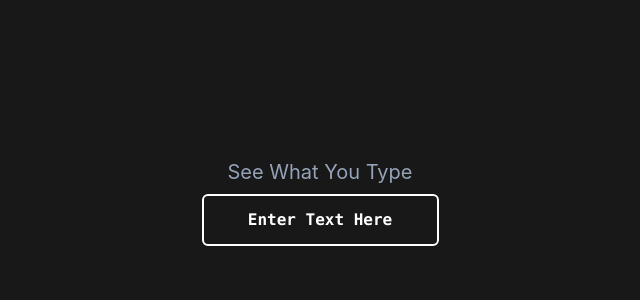
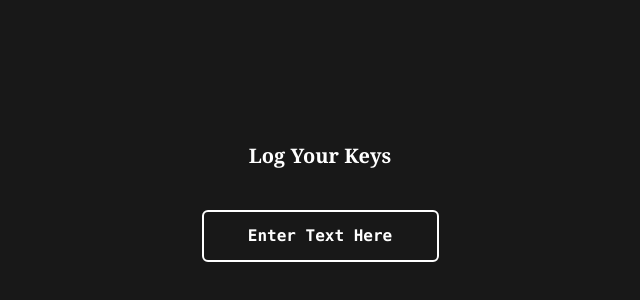
Before and after one commit to Killdroid2342/keylogger, a React (Vite) app: page / in a window 1280 px wide. Shown: the part 202-502 px from the top of the page, without its empty margins (320-960 px from the left). Built offline with nearby package versions, Linux system fonts and the light colour scheme.

Commit message:
changed names and styling

```diff
--- a/src/LoggingKeys/LoggingKeys.tsx
+++ b/src/LoggingKeys/LoggingKeys.tsx
@@ -1,25 +1,25 @@
 import React, { useState } from 'react';
 
 const SeeType = () => {
-  const [typing, setTyping] = useState('');
+  const [keys, setKeys] = useState('');
 
   const type = (e: React.ChangeEvent<HTMLInputElement>) => {
-    setTyping(e.target.value);
-    console.log(typing);
+    setKeys(e.target.value);
+    console.log(keys);
   };
   return (
     <div className='flex flex-col items-center justify-center h-screen'>
       <div className='m-auto'>
-        <h1 className='mx-auto w-fit text-slate-400 my-2 text-xl'>
-          See What You Type
+        <h1 className='mx-auto font-serif font-bold w-fit text-white mb-10 my-2 text-xl'>
+          Log Your Keys
         </h1>
         <input
           type='text'
           onChange={type}
           placeholder='Enter Text Here'
-          className='border-2 border-white bg-transparent text-white placeholder-white rounded-md text-center p-3 font-bold font-mono'
+          className='border-2 border-white bg-transparent text-white w-fit placeholder-white rounded-md text-center p-3 font-bold font-mono'
         />
-        <p className='text-white'>{typing}</p>
+        <p className='text-white font-bold mt-10 fixed p-2'>{keys}</p>
       </div>
     </div>
   );
```
